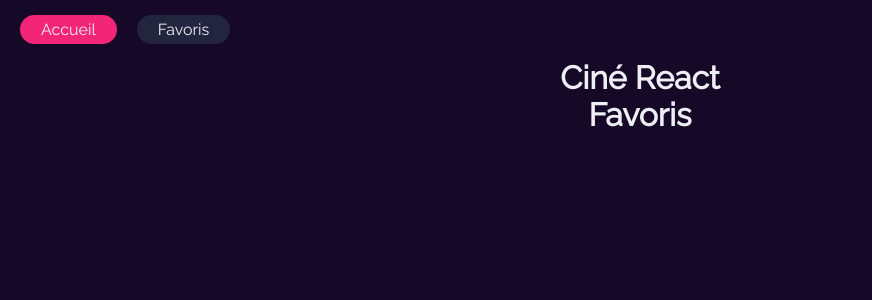
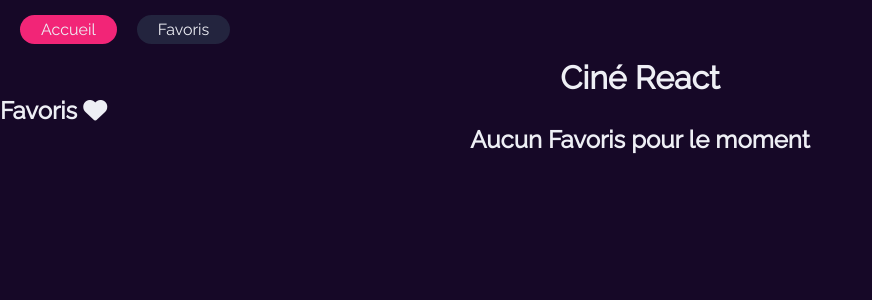
Before and after one commit to rayhearth/Cinereact, a React (Vite) app: page /favoris in a window 1280 px wide. Shown: the top 300 px of the page, without its empty margins (0-872 px from the left). Built offline with nearby package versions, Linux system fonts and the light colour scheme.

Commit message:
fetch data for favoris page and work on method to keep reactstrictmode index

```diff
--- a/src/components/Card.jsx
+++ b/src/components/Card.jsx
@@ -101,7 +101,7 @@ const Card = ({ movie }) => {
 				<h5>Sorti le : {dateFormateur(movie.release_date)}</h5>
 			) : null}
 			<h4>
-				{movie.vote_average}/10 <i class="fa-solid fa-star"></i>
+				{movie.vote_average}/10 <i className="fa-solid fa-star"></i>
 			</h4>
 			<ul>
 				{movie.genre_ids
--- a/src/pages/Favoris.jsx
+++ b/src/pages/Favoris.jsx
@@ -1,13 +1,51 @@
-import React from 'react';
-import Header from '../components/Header';
+import React, { useEffect, useState } from "react";
+import Header from "../components/Header";
+import axios from "axios";
+import Card from "../components/Card";
 
 const Favoris = () => {
-  return (
-    <div className='favoris-page'>
-      <Header/>
-      <h1>Favoris</h1>
-    </div>
-  );
+	const [listData, setListData] = useState([]);
+
+	useEffect(() => {
+		let isMounted = true;
+
+		let moviesId = window.localStorage.movies
+			? window.localStorage.movies.split(",")
+			: [];
+
+		const fetchMovies = async () => {
+			for (let i = 0; i < moviesId.length; i++) {
+				const res = await axios.get(
+					`https://api.themoviedb.org/3/movie/${moviesId[i]}?api_key=ed82f4c18f2964e75117c2dc65e2161d&language=fr-FR`
+				);
+				if (isMounted) {
+					setListData((prevListData) => [...prevListData, res.data]);
+				}
+			}
+		};
+
+		fetchMovies();
+
+		return () => {
+			isMounted = false;
+		};
+	}, []);
+
+	return (
+		<div className="favoris-page">
+			<Header />
+			<h2>
+				Favoris <i className="fa-solid fa-heart"></i>
+			</h2>
+			<div className="result">
+				{listData.length > 0 ? (
+					listData.map((movie) => <Card movie={movie} key={movie.id} />)
+				) : (
+					<h2>Aucun Favoris pour le moment</h2>
+				)}
+			</div>
+		</div>
+	);
 };
 
 export default Favoris;
```
